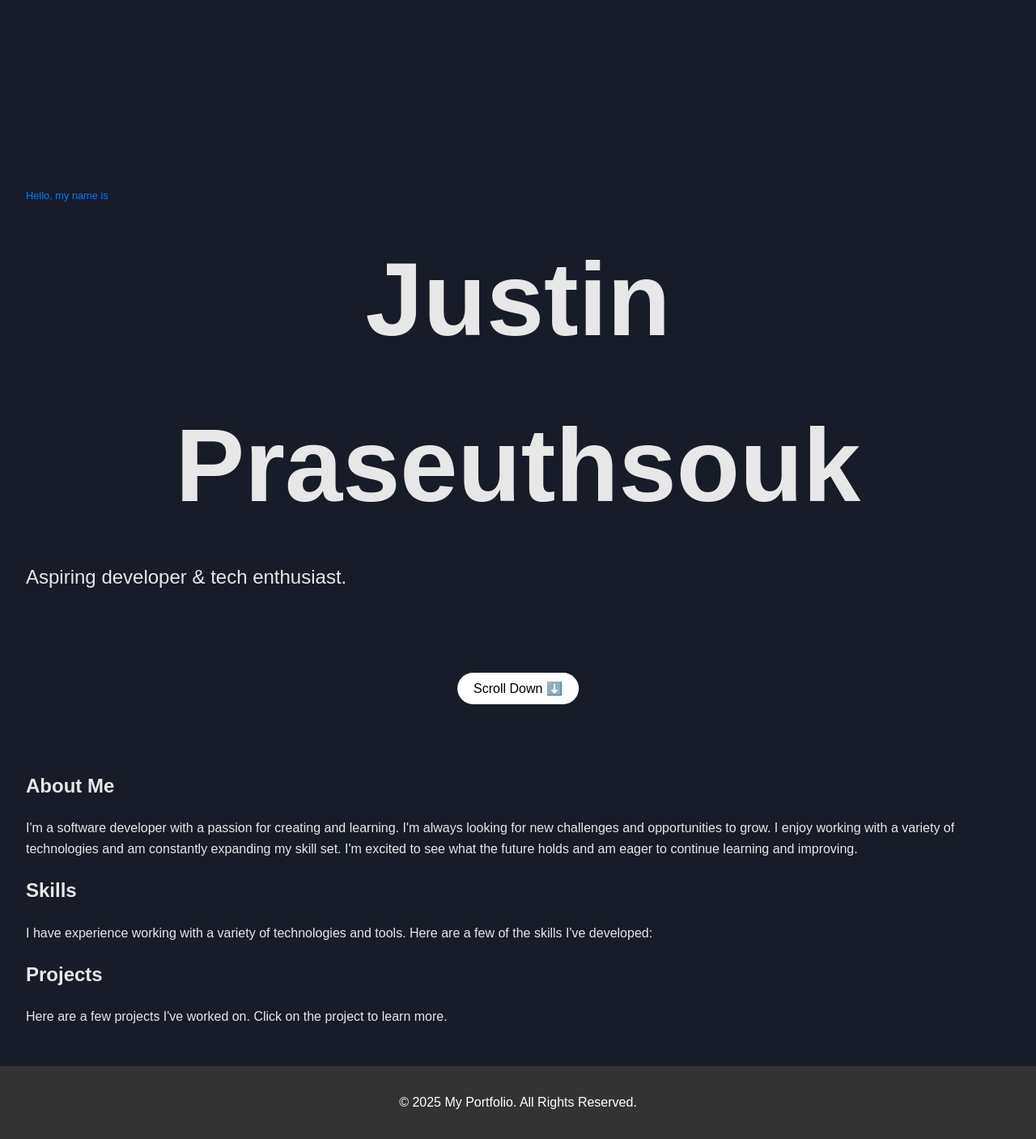
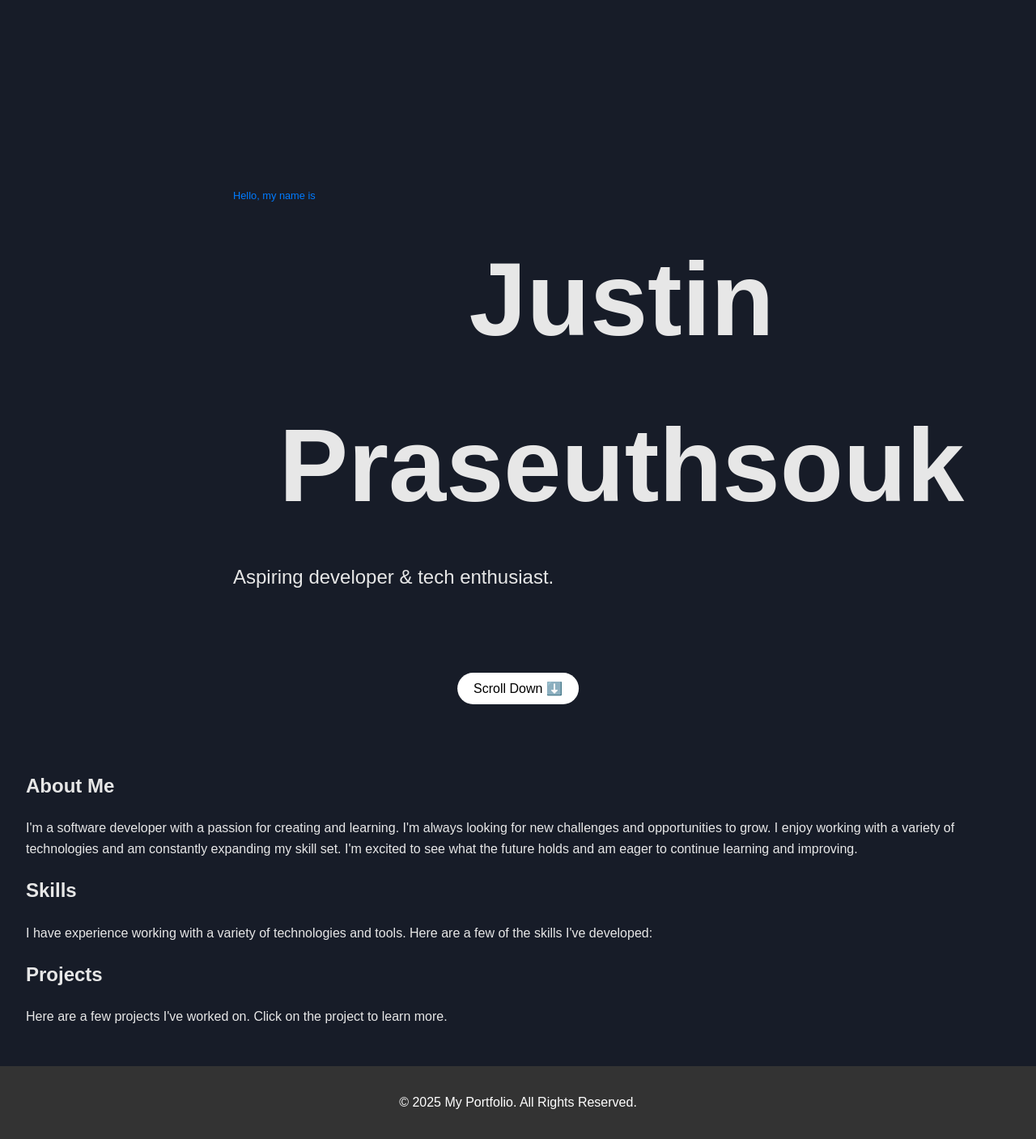
Before and after one commit to JustinPras/Justin-Praseuthsouk.github.io, a Jekyll site: the page built from index.html, in a window 1280 px wide. Shown: the whole page at 81% size. Built offline with Jekyll 4.4.1, drawn with Linux system fonts in a browser that asks for light colours.

Commit message:
updated intro.css

```diff
--- a/_layouts/default.html
+++ b/_layouts/default.html
@@ -5,7 +5,7 @@
     <meta name="viewport" content="width=device-width, initial-scale=1.0">
     <title>{{ page.title | default: "Justin Praseuthsouk Portfolio" }}</title>
     <link rel="stylesheet" href="/main.css">
-    <script src="/main.js"></script>
+
 </head>
 <body>
     <main>
@@ -15,5 +15,6 @@
     <footer>
         <p>© 2025 My Portfolio. All Rights Reserved.</p>
     </footer>
+    <script src="/main.js"></script>
 </body>
 </html>
--- a/css/intro.css
+++ b/css/intro.css
@@ -6,6 +6,7 @@
     justify-content: center;   /* Aligns content vertically */
     align-items: flex-start;       /* Aligns content horizontally */
     text-align: center;
+    margin-left: 20vw;
     gap: 1rem;
 }
 
```
